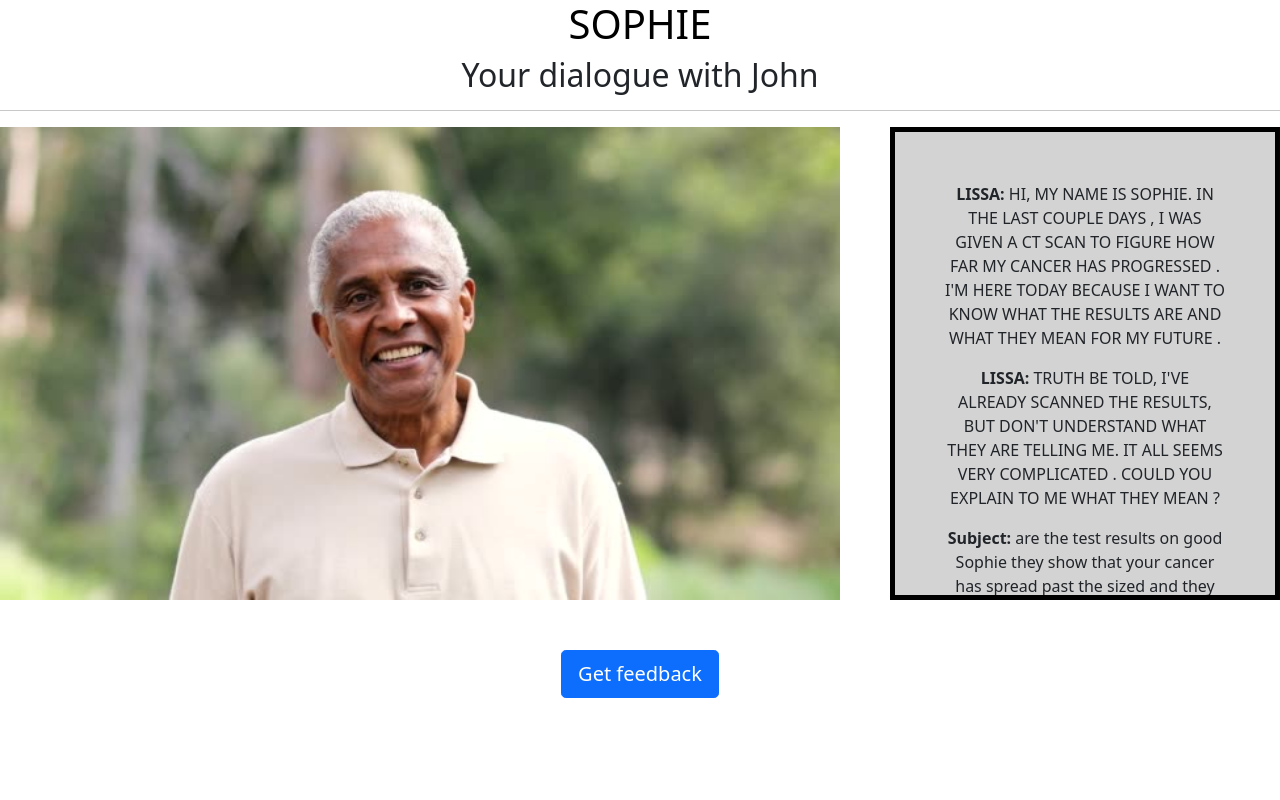
After one commit to cengizozel/SOPHIE-Feedback, a Flask app: page /dialogue/john in a window 1280 px wide. The commit adds this page. Run offline with Flask 2, Linux system fonts and the light colour scheme.

Commit message:
module picker, photos, bg, unique dialogue url

```diff
--- /dev/null
+++ b/docs/module1.txt
@@ -0,0 +1 @@
+Jason is a 38-year-old man who has been experiencing fatigue and flu-like symptoms for the past two weeks. He initially thought he was coming down with a cold, but when his symptoms persisted, he decided to see his doctor. Jason's doctor ran a few tests and discovered that Jason has a severe case of the flu. She prescribed him a course of antiviral medication and advised him to rest and drink plenty of fluids. Jason is feeling a bit better, but is still quite tired. He is hopeful that he will make a full recovery soon.
--- /dev/null
+++ b/docs/module2.txt
@@ -0,0 +1 @@
+Rachel is a healthy 27-year-old woman who suddenly fell ill last week. She woke up with a fever and a severe headache, and her symptoms quickly worsened. Rachel went to the emergency room, where she was diagnosed with meningitis. She was treated with a course of antibiotics and is now on the road to recovery. Rachel is grateful to be feeling better and is thankful that her meningitis was caught early.
--- /dev/null
+++ b/docs/module3.txt
@@ -0,0 +1 @@
+John is a 64-year-old man who has been dealing with a number of health issues for the past few years. He was diagnosed with diabetes a few years ago, and more recently, he was diagnosed with high blood pressure and high cholesterol. John has been working with his doctor to manage his conditions, but his health has been steadily declining. He is now in the hospital, where he is being treated for complications from his diabetes. John is hopeful that he will be able to get his health back on track.
--- a/helper.py
+++ b/helper.py
@@ -1,3 +1,8 @@
+# function that returns text from a txt file
+def get_text(filename):
+    with open(filename, 'r') as f:
+        return f.read()
+
 # function that takes a txt filename as input and returns a list of lines in the file without the newline character
 def get_dialogue(filename):
     with open(filename, 'r') as f:
--- a/main.py
+++ b/main.py
@@ -1,17 +1,20 @@
 from flask import Flask, redirect, url_for, render_template
 import toy, helper
-
-# print(helper.get_dialogue('docs/dialogue.txt'))
 
 app = Flask(__name__)
 
 @app.route('/')
 def home():
-    return render_template('index.html', app_name="SOPHIE", responses=toy.random_string(10), dialogue=helper.get_dialogue('docs/dialogue.txt'))
+    return redirect(url_for('modules'))
 
-@app.route('/admin')
-def admin():
-    return redirect(url_for('home'))
+@app.route('/modules')
+def modules():
+    return render_template('modules.html', module1=helper.get_text('docs/module1.txt'), module2=helper.get_text('docs/module2.txt'), module3=helper.get_text('docs/module3.txt'))
+
+@app.route('/dialogue/<name>')
+def dialogue(name):
+    return render_template('dialogue.html', name=name, responses=toy.random_string(10), dialogue=helper.get_dialogue('docs/dialogue.txt'))
+
 
 if __name__ == '__main__':
     app.run(debug=True)
--- a/static/css/style.css
+++ b/static/css/style.css
@@ -1,21 +1,26 @@
+ul {
+    text-align: center;
+    list-style-position: inside;
+}
+
+/* p {
+    text-align: left; */
+    /* padding: 50px; */
+/* } */
+
 /* width="560" height="315"  */
-iframe {
+.video_win {
     width: calc(1.5*560px);
     height: calc(1.5*315px);
     /* margin: 0 50 50 50px; */
 }
 
-ul {
-    text-align: center;
-    list-style-position: inside;
+.module_win {
+    width: calc(1.42*560px);
+    height: calc(1.42*315px);
+    border-radius: 10px;
 }
 
-p {
-    text-align: left;
-    /* padding: 50px; */
-}
-
-/* put it in a box that surrounds only the content */
 .dialogue {
     background-color: lightgrey;
     width: calc(1.5*560px);
@@ -24,6 +29,17 @@ p {
     padding: 50px;
     overflow: auto;
     /* margin: 0 50 50 50px; */
+}
+
+/* put it in a box that surrounds only the content */
+.module_description {
+    background-color: lightgrey;
+    width: calc(1.42*560px);
+    height: calc(1.42*315px);
+    border: 5px solid rgb(0, 0, 0);
+    padding: 50px;
+    overflow: auto;
+    border-radius: 10px;
 }
 
 .flex {
--- /dev/null
+++ b/templates/dialogue.html
@@ -0,0 +1,61 @@
+<html>
+    <head>
+        <title>SOPHIE</title>
+        <meta charset="utf-8">
+        <meta name="viewport" content="width=device-width, initial-scale=1">
+
+        <link href="https://cdn.jsdelivr.net/npm/bootstrap@5.0.2/dist/css/bootstrap.min.css" rel="stylesheet" integrity="sha384-EVSTQN3/azprG1Anm3QDgpJLIm9Nao0Yz1ztcQTwFspd3yD65VohhpuuCOmLASjC" crossorigin="anonymous">
+
+        <link rel="stylesheet" href="{{url_for('static', filename='css/style.css')}}">
+        <!-- <script src="{{url_for('static', filename='js/script.js')}}"></script> -->
+    </head>
+    <body>
+    <center>
+        <a href="{{url_for('home')}}" style="text-decoration: none; color: black;"><h1>SOPHIE</h1></a>
+        <h2>Your dialogue with {{name.title()}}</h2><hr>
+
+        <div class="flex">
+            <div>
+                <!-- img with urlfor call to link with name variable -->
+                <img src="{{url_for('static', filename='images/' + name + '.jpg')}}" alt="image of {{name.title()}}" class="video_win">
+            </div>
+
+            <div class="dialogue">
+                {% for line in dialogue %}
+                    {% set line_split = line.split(":") %}
+                    <p><b>{{line_split[0]}}:</b> {{line_split[1]}}</p>
+                {% endfor %}
+            </div>
+        </div>
+        <!-- Button trigger modal -->
+        <button type="button" class="btn btn-primary btn-lg" data-bs-toggle="modal" data-bs-target="#myModal">
+            Get feedback
+        </button>
+
+        <!-- Modal -->
+        <div class="modal fade" id="myModal" tabindex="-1" aria-labelledby="modalLabel" aria-hidden="true">
+            <div class="modal-dialog">
+                <div class="modal-content">
+                    <div class="modal-header">
+                        <h5 class="modal-title" id="modalLabel">Here are some things you could have said</h5>
+                        <button type="button" class="btn-close" data-bs-dismiss="modal" aria-label="Close"></button>
+                    </div>
+                    <div class="modal-body">
+                        <!-- make an unordered list of responses using a for loop -->
+                        {% for response in responses %}
+                            <li>{{response}}</li>
+                        {% endfor %}
+                    </div>
+                    <div class="modal-footer mx-auto">
+                        <button type="button" class="btn btn-secondary" data-bs-dismiss="modal">Go back to conversation</button>
+                        <!-- <button type="button" class="btn btn-primary">Okay</button> -->
+                    </div>
+                </div>
+            </div>
+        </div>
+
+
+        <script src="https://cdn.jsdelivr.net/npm/bootstrap@5.0.0-beta3/dist/js/bootstrap.min.js" integrity="sha384-j0CNLUeiqtyaRmlzUHCPZ+Gy5fQu0dQ6eZ/xAww941Ai1SxSY+0EQqNXNE6DZiVc" crossorigin="anonymous"></script>
+    </center>
+    </body>
+</html>
```
Also changed, not shown: templates/index.html (+4 -41 lines), templates/modules.html (added, +63 -0 lines), static/images/jason.jpg (added), static/images/john.jpg (added), static/images/rachel.jpg (added).
